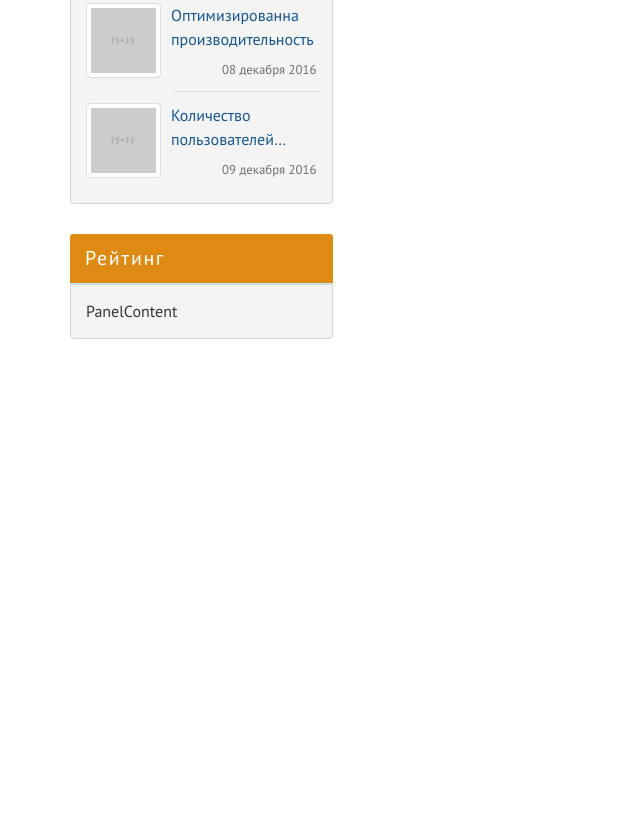
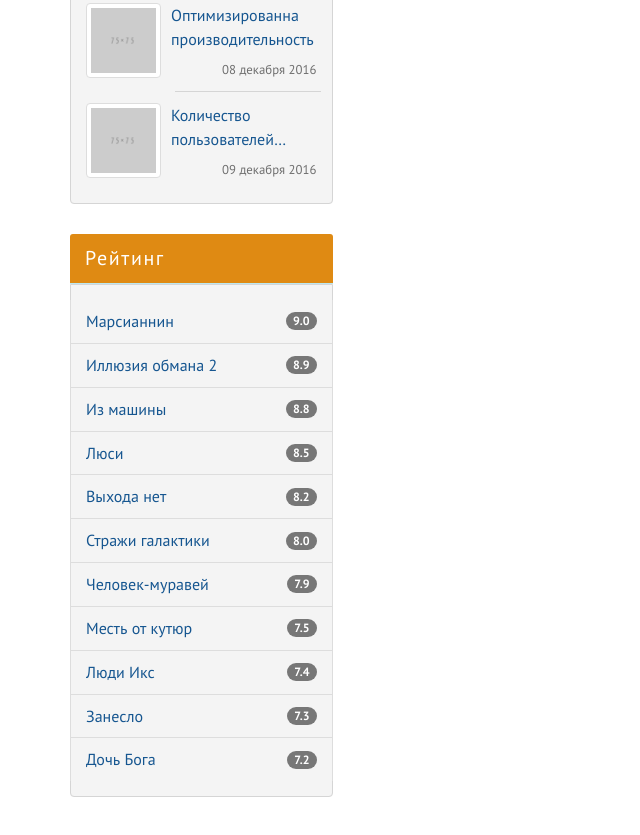
Before and after one commit to Lochmele/__kinozal, a website: page index.html in a window 1280 px wide. Shown: the part 1627-2462 px from the top of the page, without its empty margins (0-640 px from the left). Before the commit the page ends 2046 px from the top, so only its background shows below. Drawn offline with Linux system fonts and the light colour scheme.

Commit message:
блок рейтинга в sidebar

```diff
--- a/assets/scss/_sidebar.scss
+++ b/assets/scss/_sidebar.scss
@@ -83,5 +83,44 @@ $image-size-with-padding: $image-size + $gap-md;
     color: $color-gray-dark;
   }
 }
+.top-films {
+  &__body {
+    padding-left: 0;
+    padding-right: 0;
+  }
+  &__list {
+    margin-bottom: 0;
+  }
+  &__item {
+    margin-left: -1px;
+    margin-right: -1px;
+    background-color: transparent;
+    color: $color-primary !important;
+    padding-right: 55px;
+    &:first-child {
+      border-top: none;
+      border-radius: 0;
+    }
+    &:last-child {
+      border-bottom: none;
+      border-radius: 0;
+    }
+    &:hover,
+    &:focus {
+      background-color: $color-accent !important;
+      color: $color-white;
+      border-color: $color-accent;
+      .badge {
+        background-color: $color-dark;
+      }
+    }
+  }
+  &__badge {
+    position: absolute;
+    top: 50%;
+    right: $gap;
+    transform: translateY(-50%);
+  }
+}
 
 // user-login__container
--- a/index.html
+++ b/index.html
@@ -232,8 +232,32 @@
                         </div>
                         <div class="top-films panel panel-info">
                               <div class="panel-heading">Рейтинг</div>
-                              <div class="panel-body">
-                                    PanelContent
+                              <div class="top-films__body panel-body">
+                                    <div class="top-films__list list-group">
+                                          <a href="#" class="top-films__item list-group-item"> Марсианнин <span
+                                                      class="top-films__badge badge">9.0</span>
+                                          </a>
+                                          <a href="#" class="top-films__item list-group-item">Иллюзия обмана 2 <span
+                                                      class="top-films__badge badge">8.9</span></a>
+                                          <a href="#" class="top-films__item list-group-item">Из машины <span
+                                                      class="top-films__badge badge">8.8</span></a>
+                                          <a href="#" class="top-films__item list-group-item">Люси <span
+                                                      class="top-films__badge badge">8.5</span></a>
+                                          <a href="#" class="top-films__item list-group-item">Выхода нет <span
+                                                      class="top-films__badge badge">8.2</span></a>
+                                          <a href="#" class="top-films__item list-group-item">Стражи галактики <span
+                                                      class="top-films__badge badge">8.0</span></a>
+                                          <a href="#" class="top-films__item list-group-item">Человек-муравей <span
+                                                      class="top-films__badge badge">7.9</span></a>
+                                          <a href="#" class="top-films__item list-group-item">Месть от кутюр <span
+                                                      class="top-films__badge badge">7.5</span></a>
+                                          <a href="#" class="top-films__item list-group-item">Люди Икс <span
+                                                      class="top-films__badge badge">7.4</span></a>
+                                          <a href="#" class="top-films__item list-group-item">Занесло <span
+                                                      class="top-films__badge badge">7.3</span></a>
+                                          <a href="#" class="top-films__item list-group-item">Дочь Бога <span
+                                                      class="top-films__badge badge">7.2</span></a>
+                                    </div>
                               </div>
                         </div>
                   </div>
```
Also changed, not shown: assets/css/style.css.
